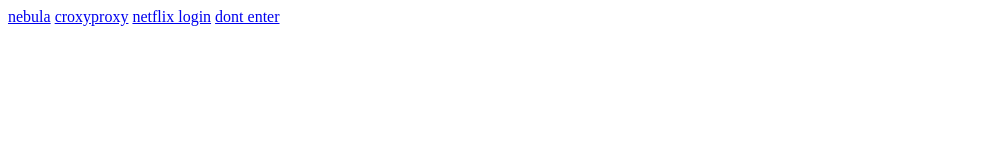
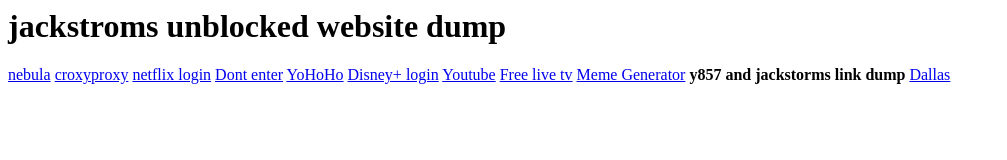
Before and after one commit to jackstorm2168/jackstorm2168.github.io, a plain HTML site: page index.html in a window 1280 px wide. Shown: the whole page, without its empty margins (0-1007 px from the left). Drawn offline with Linux system fonts and the light colour scheme.

Commit message:
added work

```diff
--- a/index.html
+++ b/index.html
@@ -1,4 +1,13 @@
+<h1>jackstroms unblocked website dump</h1>
 <a href="https://schooltutor.xyz">nebula</a>
 <a href="https://134.209.250.149">croxyproxy</a>
 <a href="https://104.149.146.202/login?__cpo=aHR0cHM6Ly93d3cubmV0ZmxpeC5jb20">netflix login</a>
-<a href="https://theaviary.me/Idiot!/Converted/Idiot!.html">dont enter</a>
+<a href="https://theaviary.me/Idiot!/Converted/Idiot!.html">Dont enter</a>
+<a href="https://yohoho.live">YoHoHo</a>
+<a href="https://disneyplus.com/login">Disney+ login</a>
+<a href="https://youtube.com">Youtube</a>
+<a href="https://freeiptvplayer.com">Free live tv</a>
+<a href="https://imgflip.com/memegenerator">Meme Generator</a>
+
+<b>y857 and jackstorms link dump</b>
+<a href="https://y857.gitub.io">Dallas</a>
```
